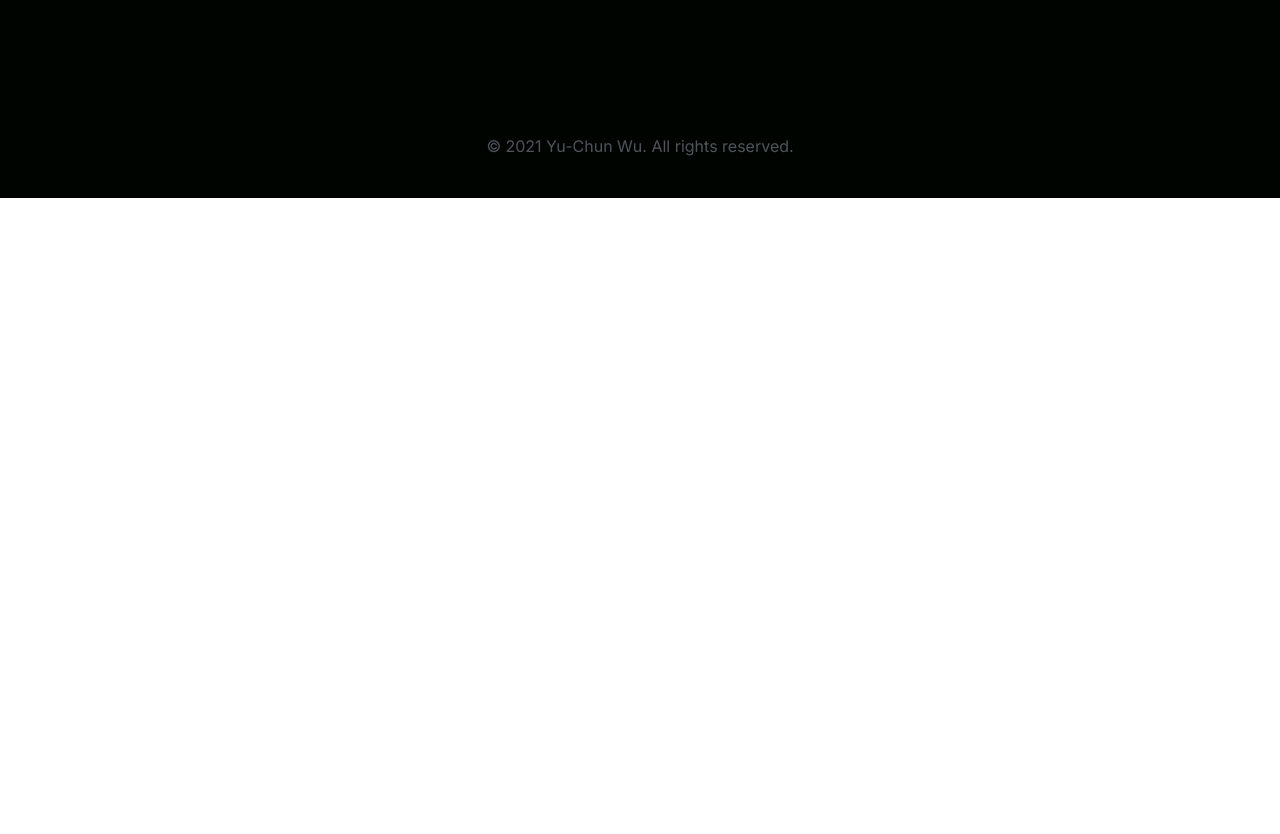
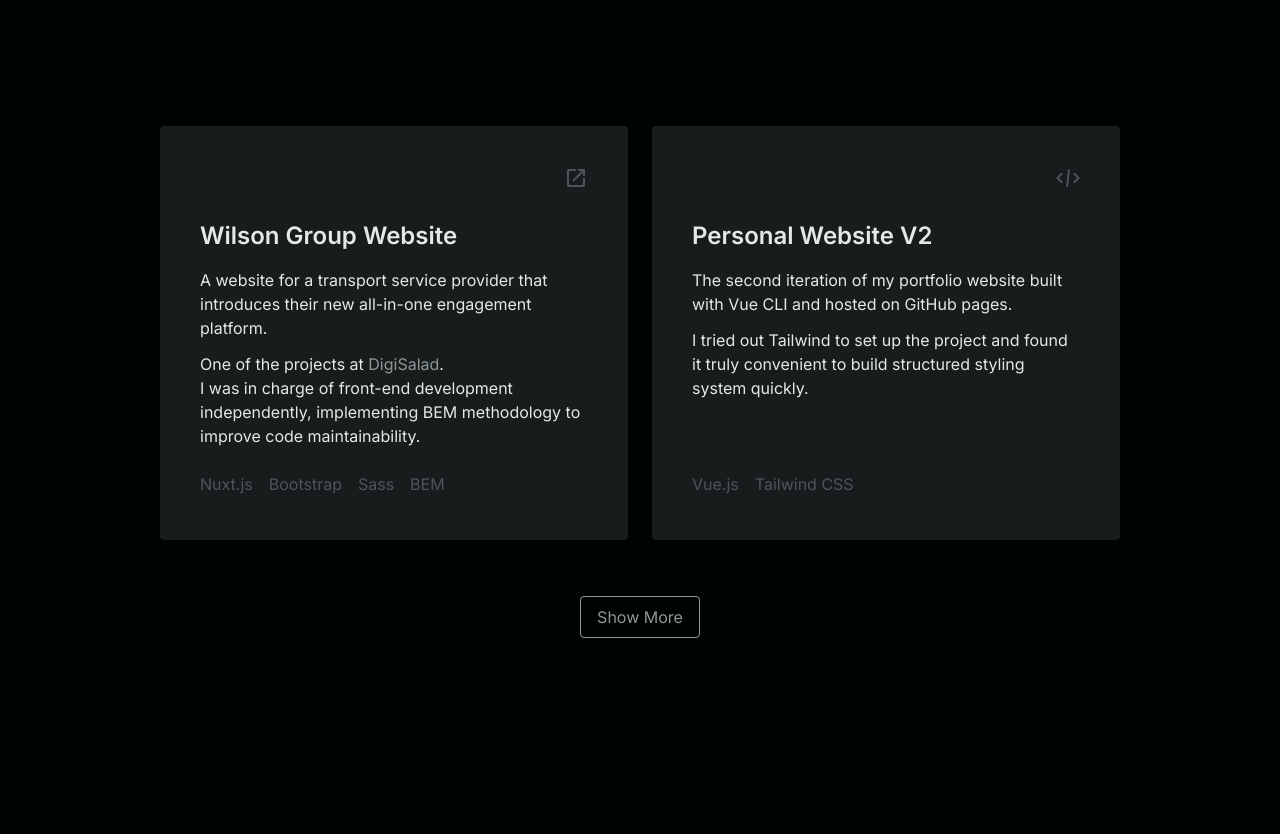
Before and after one commit to yuchun9508/portfolio, a Vue app: page / in a window 1280 px wide. Shown: the part 2769-3603 px from the top of the page. Before the commit the page ends 2967 px from the top, so only its background shows below. Built offline with nearby package versions, Linux system fonts and the light colour scheme.

Commit message:
update home view: work section, featured-project-card, project-card components

```diff
--- a/src/assets/tailwind.css
+++ b/src/assets/tailwind.css
@@ -36,4 +36,7 @@
     .icon-external-link {
         background-image: url('../assets/images/icon-external-link.svg');
     }
+    .icon-source-code {
+        background-image: url('../assets/images/icon-source-code.png');
+    }
 }
--- a/src/components/FeaturedProjectCard.vue
+++ b/src/components/FeaturedProjectCard.vue
@@ -10,7 +10,7 @@
                     <ul class="-mx-2 mb-6">
                         <li v-for="(text, index) in list" :key="`item-${index}`" class="inline-block mx-2 my-1">{{ text }}</li>
                     </ul>
-                    <a :href="link" target="_blank" rel="noopener noreferrer" class="inline-block p-6 -m-6">
+                    <a v-if="link" :href="link" target="_blank" rel="noopener noreferrer" class="inline-block p-6 -m-6">
                         <span class="icon icon-external-link"></span>
                     </a>
                 </div>
--- /dev/null
+++ b/src/components/ProjectCard.vue
@@ -0,0 +1,51 @@
+<template>
+    <div class="flex flex-col bg-secondary-dark rounded py-10 px-5 sm:py-12 sm:px-10 lg:p-6 xl:p-10">
+        <div class="text-right mb-6" :class="{ 'h-7': !source && !link }">
+            <ul class="-mx-3">
+                <li v-if="source" class="inline-block mx-3">
+                    <a :href="source" target="_blank" rel="noopener noreferrer" class="inline-block p-3 -m-3">
+                        <span class="icon icon-source-code"></span>
+                    </a>
+                </li>
+                <li v-if="link" class="inline-block mx-3">
+                    <a :href="link" target="_blank" rel="noopener noreferrer" class="inline-block p-3 -m-3">
+                        <span class="icon icon-external-link"></span>
+                    </a>
+                </li>
+            </ul>
+        </div>
+        <h3 class="text-neutral mb-4" v-html="title"></h3>
+        <div class="text-neutral mb-5" v-html="content"></div>
+        <ul class="-mx-2 mt-auto">
+            <li v-for="(text, index) in list" :key="`item-${index}`" class="inline-block mx-2 my-1">{{ text }}</li>
+        </ul>
+    </div>
+</template>
+
+<script>
+export default {
+    name: 'ProjectCard',
+    props: {
+        title: {
+            type: String,
+            default: () => '',
+        },
+        content: {
+            type: String,
+            default: () => '',
+        },
+        list: {
+            type: Array,
+            default: () => [],
+        },
+        source: {
+            type: String,
+            default: () => '',
+        },
+        link: {
+            type: String,
+            default: () => '',
+        }
+    }
+}
+</script>
--- a/src/views/Home.vue
+++ b/src/views/Home.vue
@@ -43,7 +43,7 @@
     <section id="work" class="py-24">
       <div class="container">
         <h2 class="text-neutral mb-14">Some Projects I’ve Worked On</h2>
-        <div class="grid grid-cols-1 gap-y-6 sm:gap-y-10 lg:gap-y-32">
+        <div class="grid grid-cols-1 gap-y-6 mb-6 lg:gap-y-32 lg:mb-32">
           <featured-project-card
             v-for="(item, index) in featuredProjects"
             :key="`item-${index}`"
@@ -55,6 +55,34 @@
             :is-reverse="index % 2 === 0 ? true : false"
           ></featured-project-card>
         </div>
+
+        <div class="grid grid-cols-1 gap-6 lg:grid-cols-2">
+          <project-card
+            v-for="(item, index) in projects.slice(0, 2)"
+            :key="`item-${index}`"
+            :title="item.title"
+            :content="item.content"
+            :list="item.list"
+            :source="item.source"
+            :link="item.link"
+          ></project-card>
+        </div>
+
+        <div v-show="showMore" class="grid grid-cols-1 gap-6 mt-6 lg:grid-cols-2">
+          <project-card
+            v-for="(item, index) in projects.slice(2)"
+            :key="`item-${index}`"
+            :title="item.title"
+            :content="item.content"
+            :list="item.list"
+            :source="item.source"
+            :link="item.link"
+          ></project-card>
+        </div>
+
+        <div v-if="projects.length > 2" class="text-center my-14">
+          <button class="button-accent text-center" @click="toggleShowMore">Show {{ showMore ? 'Less' : 'More' }}</button>
+        </div>
       </div>
     </section>
   </div>
@@ -62,14 +90,18 @@
 
 <script>
 import FeaturedProjectCard from '@/components/FeaturedProjectCard.vue';
+import ProjectCard from '@/components/ProjectCard.vue';
 
 export default {
   name: 'Home',
   components: {
-    FeaturedProjectCard
+    FeaturedProjectCard,
+    ProjectCard
   },
   data() {
     return {
+      showMore: false,
+      //
       featuredProjects: [
         {
           imageUrl: require('@/assets/images/project-tigerair.jpg'),
@@ -91,7 +123,52 @@ export default {
           list: ['Vue.js', 'Nuxt.js', 'Bootstrap', 'Sass', 'RWD', 'SEO'],
           link: 'http://'
         }
+      ],
+      projects: [
+        {
+          title: 'Wilson Group Website',
+          content: `
+            <p class="mb-3">A website for a transport service provider that introduces their new all-in-one engagement platform.</p>
+            <p>One of the projects at <a href="" class="link-accent">DigiSalad</a>.<br>I was in charge of front-end development independently, implementing BEM methodology to improve code maintainability.</p>
+          `,
+          list: ['Nuxt.js', 'Bootstrap', 'Sass', 'BEM'],
+          link: 'http://'
+        },
+        {
+          title: 'Personal Website V2',
+          content: `
+            <p class="mb-3">The second iteration of my portfolio website built with Vue CLI and hosted on GitHub pages.</p>
+            <p>I tried out Tailwind to set up the project and found it truly convenient to build structured styling system quickly.</p>
+          `,
+          list: ['Vue.js', 'Tailwind CSS'],
+          source: 'https://github.com/yuchun9508/v2',
+          link: ''
+        },
+        {
+          title: 'Tai Kwun Campaign Site',
+          content: `
+            <p class="mb-3">An interactive campaign site for an on-site exhibition.</p>
+            <p>One of the projects at <a href="" class="link-accent">DigiSalad</a>.<br>I mainly focused on implementing interactive map functionality with dragging, zooming and mobile-friendly touch actions.</p>
+          `,
+          list: ['Nuxt.js', 'Bootstrap', 'Sass', 'JS'],
+          link: 'http://'
+        },
+        {
+          title: 'Personal Website V1',
+          content: `
+            <p class="mb-3">The first portfolio website designed and built by myself in 2019.</p>
+            <p>I enjoyed the process from design to development. Also, I tried out some simple interactive design with CSS and jQuery to make the site a bit more interesting.</p>
+          `,
+          list: ['HTML', 'CSS', 'Bootstrap', 'jQuery'],
+          source: 'https://github.com/yuchun9508/v1',
+          link: 'https://yuchun9508.github.io/v1/'
+        }
       ]
+    }
+  },
+  methods: {
+    toggleShowMore() {
+      this.showMore = !this.showMore;
     }
   }
 }
```
Also changed, not shown: src/assets/images/icon-source-code.png (added).
